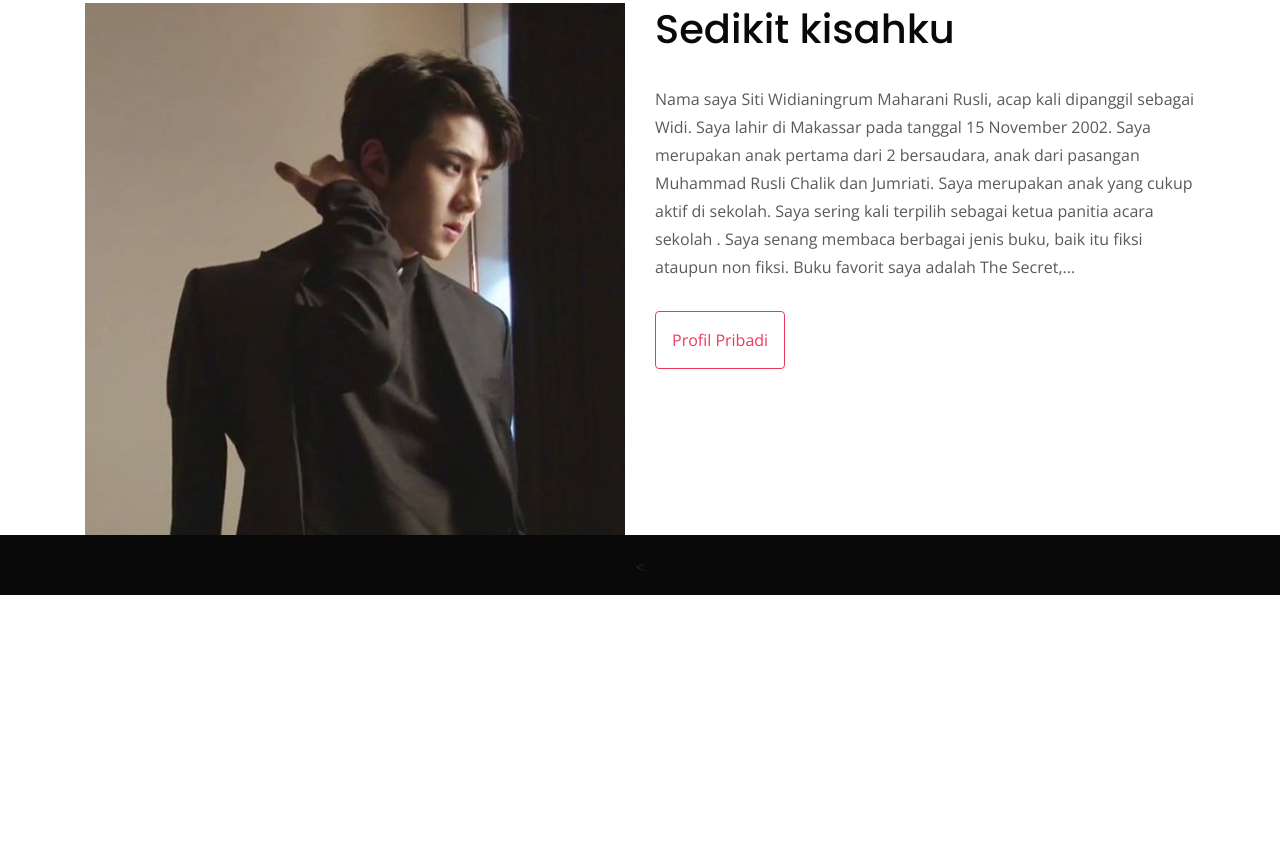
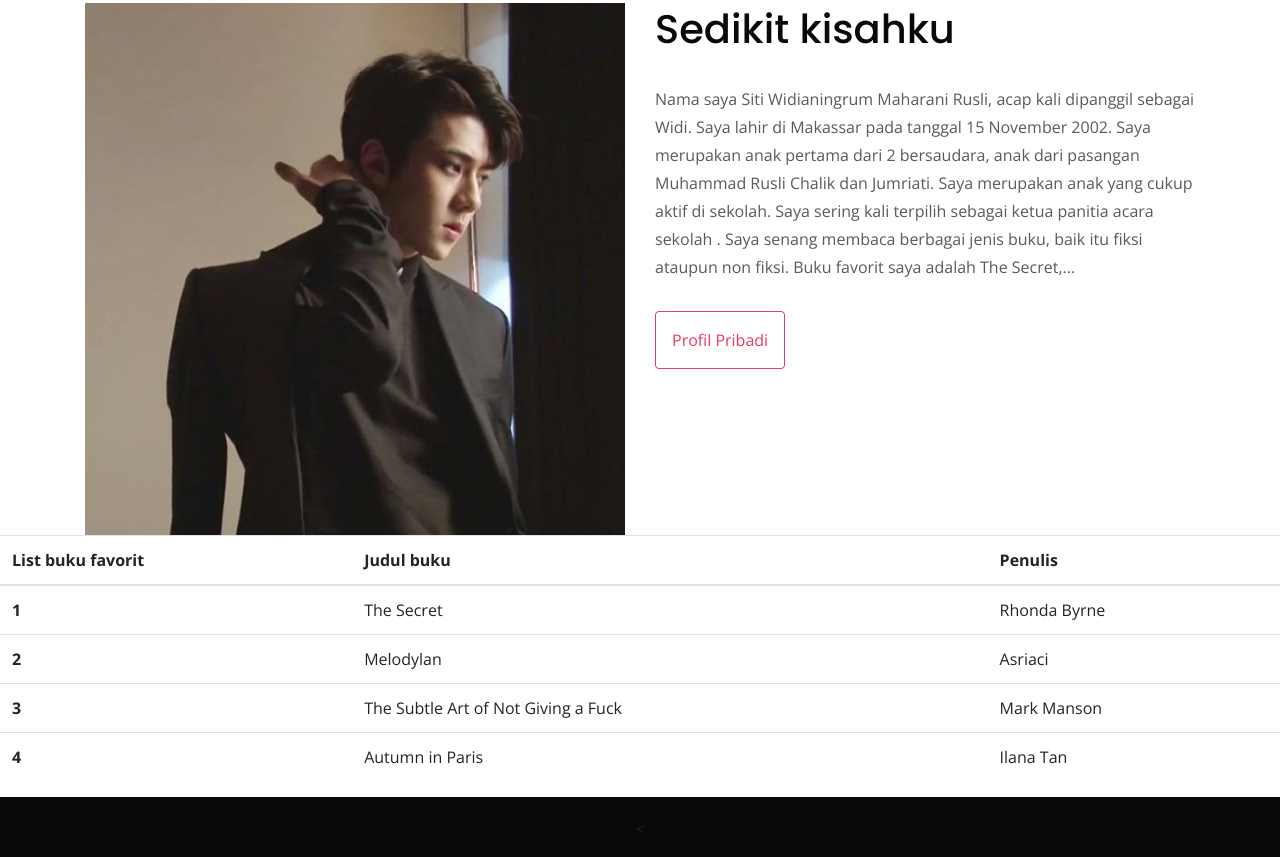
Before and after one commit to agthm3/resumeProject4, a plain HTML site: page index.html in a window 1280 px wide. Shown: the part 937-1794 px from the top of the page. Before the commit the page ends 1532 px from the top, so only its background shows below. Drawn offline with nearby package versions, Linux system fonts and the light colour scheme.

Commit message:
Update index.html

```diff
--- a/index.html
+++ b/index.html
@@ -103,6 +103,41 @@
       </div>
     </div>
 
+<table class="table">
+      <thead class="thead-green">
+        <tr>
+          <th scope="col">List buku favorit</th>
+          <th scope="col">Judul buku</th>
+          <th scope="col">Penulis</th>
+
+        </tr>
+      </thead>
+      <tbody>
+        <tr>
+          <th scope="row">1</th>
+          <td>The Secret </td>
+          <td>Rhonda Byrne</td>
+
+        </tr>
+        <tr>
+          <th scope="row">2</th>
+          <td>Melodylan</td>
+          <td>Asriaci</td>
+
+        </tr>
+        <tr>
+          <th scope="row">3</th>
+          <td>The Subtle Art of Not Giving a Fuck</td>
+          <td>Mark Manson</td>
+
+              </tr>
+        <tr>
+          <th scope="row">4</th>
+          <td>Autumn in Paris</td>
+          <td>Ilana Tan</td>
+        </tr>
+      </tbody>
+    </table>
 
 
 
```
